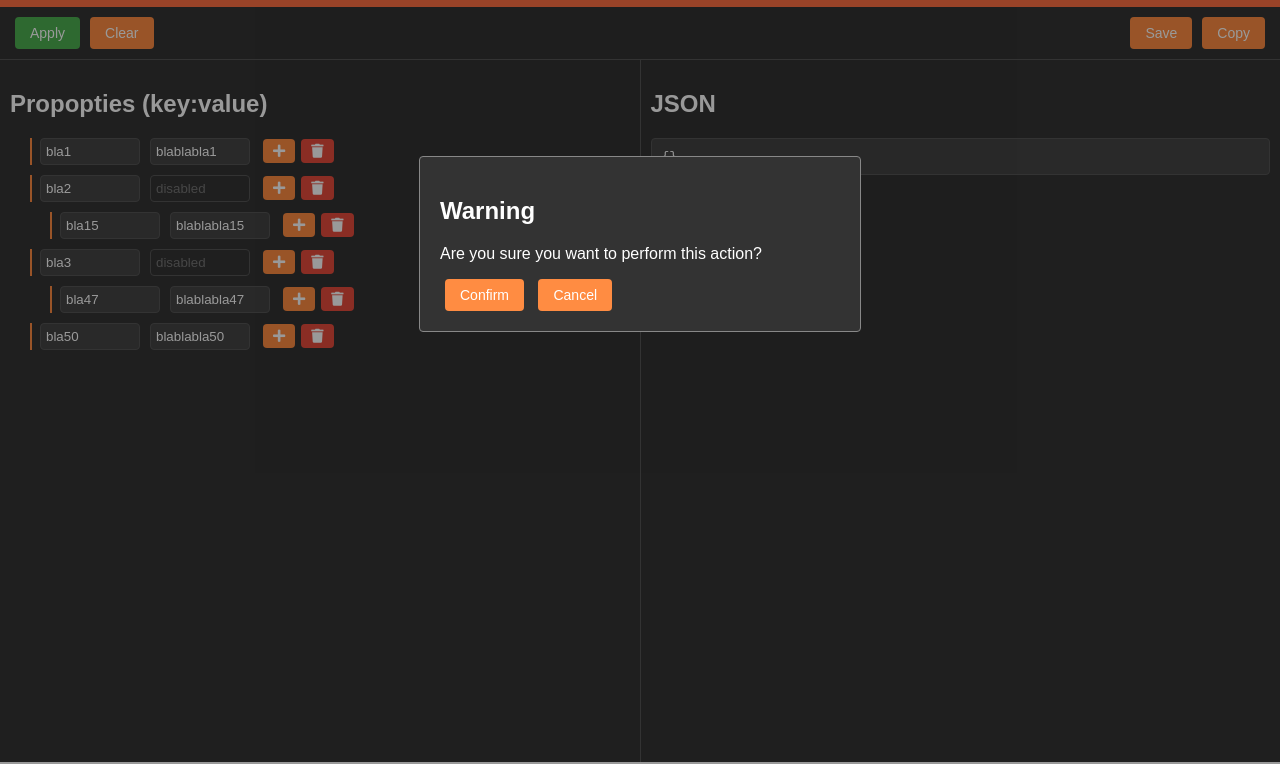
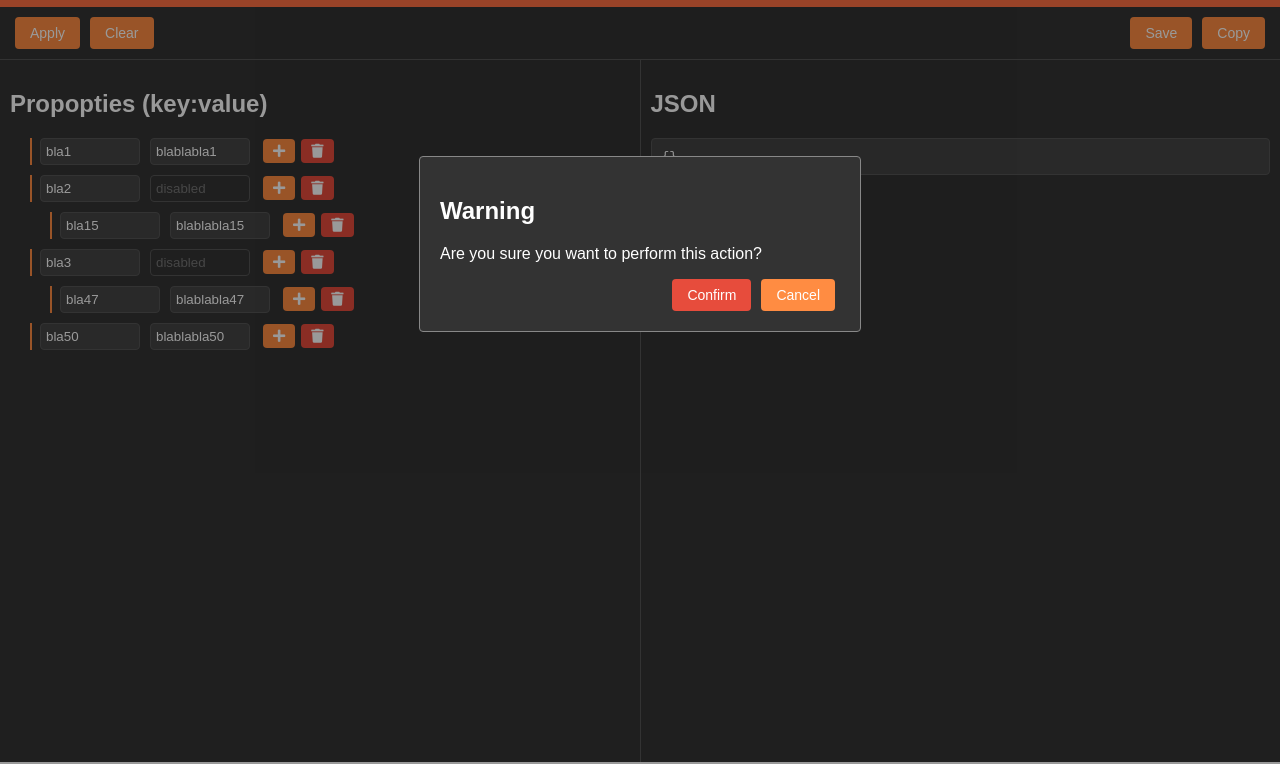
Before and after one commit to isNotANumber/json-generator, a website built with webpack: page public/index.html in a window 1280 px wide. Both pictures are taken after a click on the button "Clear". Shown: the part 36-800 px from the top of the page. Built offline with nearby package versions, Linux system fonts and the light colour scheme.

Commit message:
modal classnames rework

```diff
--- a/public/style/style.css
+++ b/public/style/style.css
@@ -86,16 +86,16 @@ body {
     margin: 0 3px;
     padding: 5px 10px;
   }
-  .button--green {
+  .button_green {
     background-color: #4caf50;
   }
-  .button--green:hover {
+  .button_green:hover {
     background-color: #388e3c;
   }
   .button_red {
     background-color: #e74c3c;
   }
-  .button--red:hover {
+  .button_red:hover {
     background-color: #c0392b;
   }
   .editor {
--- a/src/presenter/general/general-presenter.js
+++ b/src/presenter/general/general-presenter.js
@@ -183,12 +183,12 @@ export default class GeneralPresenter {
    * @private
    */
   #handleModalButtonClick = (evt) => {
-    if (evt.target.classList.contains('modal-btn--confirm')) {
+    if (evt.target.classList.contains('modal__button_confirm')) {
       this.#editorPresenter.reset();
       remove(this.#modalComponent);
 
       this.#showNotification('Editor reseted!');
-    } else if (evt.target.classList.contains('modal-btn--cancel')) {
+    } else if (evt.target.classList.contains('modal__button_cancel')) {
       remove(this.#modalComponent);
       this.#showNotification('Editor reset cancelled!');
     }
--- a/src/view/modal/modal-view.js
+++ b/src/view/modal/modal-view.js
@@ -3,13 +3,13 @@ import AbstractView from "../../framework/view/abstract-view";
 function createModalTemplate() {
     return (
         `
-        <div id="modal" class="modal">
+        <div class="modal">
             <div class="modal__content">
-                <h2>Warning</h2>
-                <p id="modal-message">Are you sure you want to perform this action?</p>
-                <div class="modal__content__buttons">
-                    <button class="button button--red modal-btn--confirm">Confirm</button>
-                    <button class="button modal-btn--cancel">Cancel</button>
+                <h2 class="modal__title">Warning</h2>
+                <p class="modal__message">Are you sure you want to perform this action?</p>
+                <div class="modal__buttons">
+                    <button class="button button_red modal__button_confirm">Confirm</button>
+                    <button class="button modal__button_cancel">Cancel</button>
                 </div>
             </div>
         </div>
```
